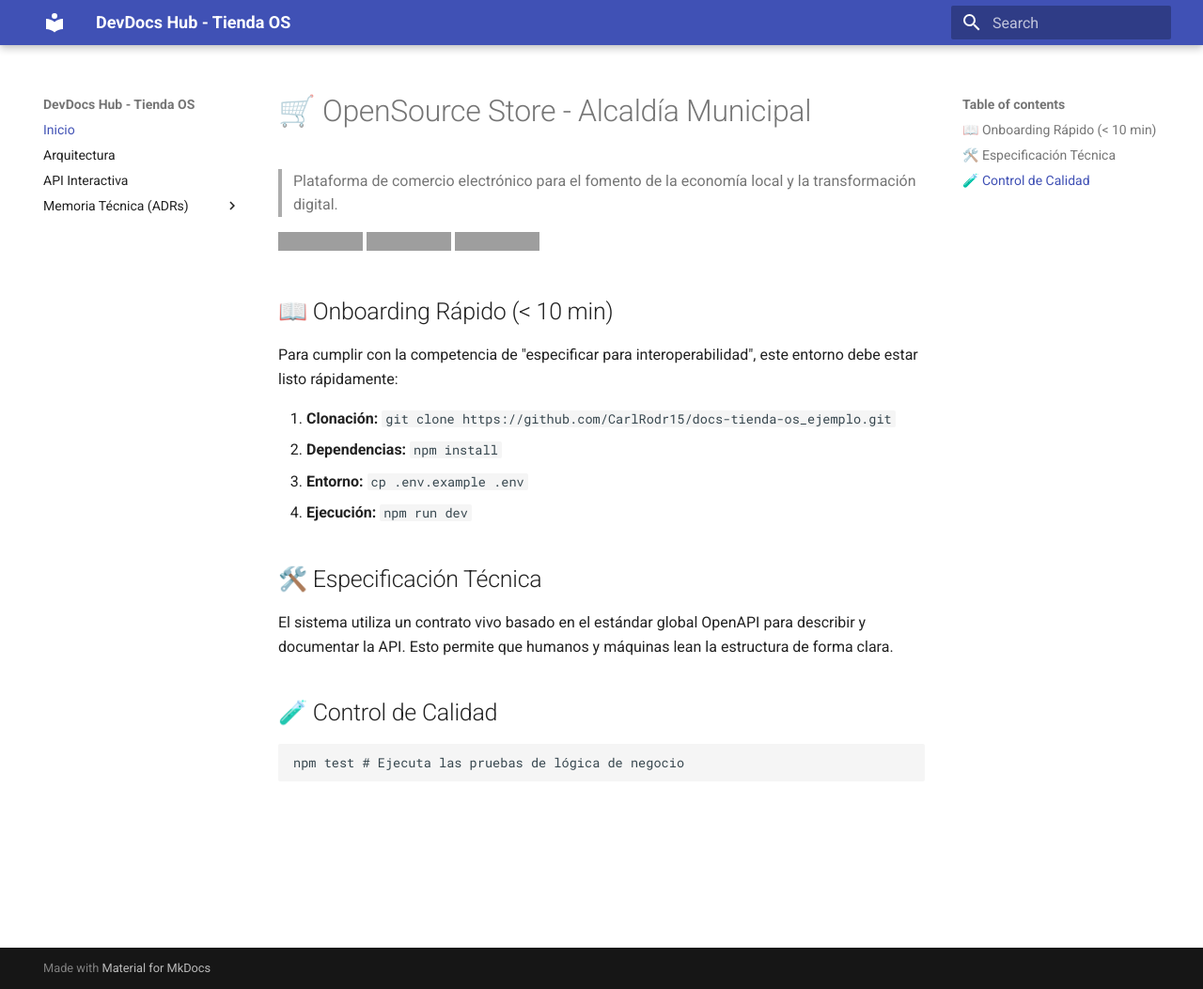
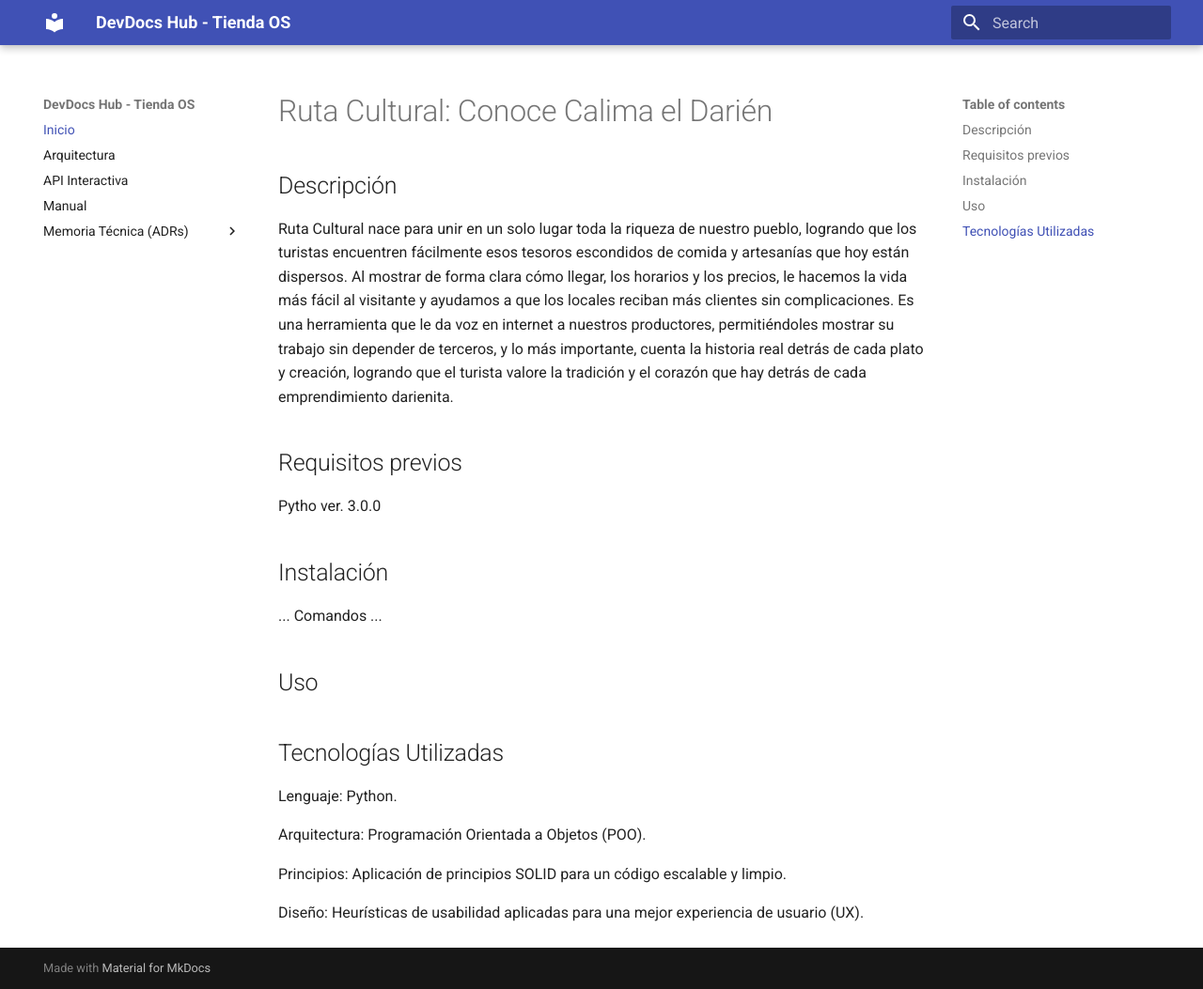
Before and after one commit to lforozcoperez-bot/Dig_Comers, an MkDocs documentation site: the page built from docs/index.md, in a window 1280 px wide and 1053 px high. Shown: the whole window at 94% size. Built offline with MkDocs 1.6.1 and Material for MkDocs 9.7.7, drawn with Linux system fonts in a browser that asks for light colours; grey boxes are pictures that could not be loaded.

Commit message:
Creacion de manual y actualizacion del README

````diff
--- a/docs/index.md
+++ b/docs/index.md
@@ -1,22 +1,26 @@
-# 🛒 OpenSource Store - Alcaldía Municipal
-> Plataforma de comercio electrónico para el fomento de la economía local y la transformación digital.
+#  Ruta Cultural: Conoce Calima el Darién
 
-![Status](https://img.shields.io/badge/Estado-Producción-brightgreen?style=for-the-badge)
-![CI/CD](https://img.shields.io/badge/Pipeline-MkDocs_Active-blue?style=for-the-badge)
-![License](https://img.shields.io/badge/License-MIT-yellow?style=for-the-badge)
 
-## 📖 Onboarding Rápido (< 10 min)
-Para cumplir con la competencia de "especificar para interoperabilidad", este entorno debe estar listo rápidamente:
+## Descripción
+Ruta Cultural nace para unir en un solo lugar toda la riqueza de nuestro pueblo, logrando que los turistas encuentren fácilmente esos tesoros escondidos de comida y artesanías que hoy están dispersos. Al mostrar de forma clara cómo llegar, los horarios y los precios, le hacemos la vida más fácil al visitante y ayudamos a que los locales reciban más clientes sin complicaciones. Es una herramienta que le da voz en internet a nuestros productores, permitiéndoles mostrar su trabajo sin depender de terceros, y lo más importante, cuenta la historia real detrás de cada plato y creación, logrando que el turista valore la tradición y el corazón que hay detrás de cada emprendimiento darienita.
 
-1. **Clonación:** `git clone https://github.com/CarlRodr15/docs-tienda-os_ejemplo.git`
-2. **Dependencias:** `npm install`
-3. **Entorno:** `cp .env.example .env`
-4. **Ejecución:** `npm run dev`
+## Requisitos previos
+Pytho ver. 3.0.0
+## Instalación
 
-## 🛠️ Especificación Técnica
-El sistema utiliza un contrato vivo basado en el estándar global OpenAPI para describir y documentar la API. Esto permite que humanos y máquinas lean la estructura de forma clara.
 
-## 🧪 Control de Calidad
-```bash
-npm test # Ejecuta las pruebas de lógica de negocio
-```
+...
+Comandos
+...
+
+## Uso
+
+
+## Tecnologías Utilizadas
+Lenguaje: Python.
+
+Arquitectura: Programación Orientada a Objetos (POO).
+
+Principios: Aplicación de principios SOLID para un código escalable y limpio.
+
+Diseño: Heurísticas de usabilidad aplicadas para una mejor experiencia de usuario (UX).
--- a/mkdocs.yml
+++ b/mkdocs.yml
@@ -9,6 +9,7 @@ nav:
   - Inicio: index.md
   - Arquitectura: arquitectura.md
   - API Interactiva: api.md
+  - Manual: manual.md
   - Memoria Técnica (ADRs):
     - 001 Selección de Stack: adrs/ADR-001-Stack.md
     - 002 Estrategia Git: adrs/ADR-002-Estrategia-Git.md
````
